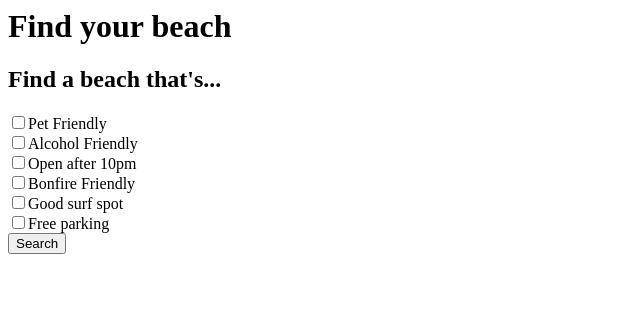
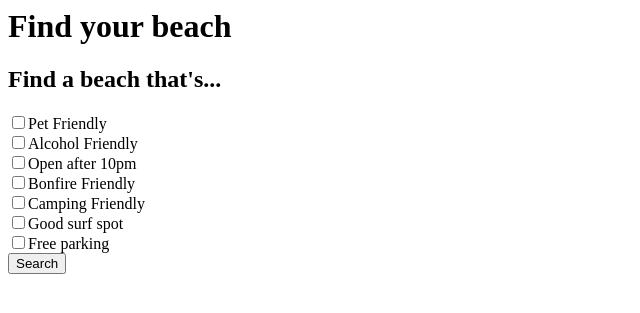
Before and after one commit to remyqpham/SantaCruzBeachFinder, a Django app: page /beaches/search in a window 1280 px wide. Shown: the top 313 px of the page, without its empty margins (0-640 px from the left). Run offline with Django 3.2, Linux system fonts and the light colour scheme.

Commit message:
added camping boolean

```diff
--- a/beaches/models.py
+++ b/beaches/models.py
@@ -13,9 +13,10 @@ class Beach(models.Model):
 	is_alcohol_friendly = models.BooleanField(default=False)
 	is_open_after_10pm = models.BooleanField(default=False)
 	is_bonfire_friendly = models.BooleanField(default=False)
+	is_camping_friendly = models.BooleanField(default=False)
 	is_good_for_surfing = models.BooleanField(default=False)
 	has_free_parking = models.BooleanField(default=False)
-	photo = models.ImageField(upload_to='beaches')
+	photo = models.ImageField(upload_to='beaches/media')
 
 	def __str__(self):
 		return self.title_text
--- a/beaches/templates/beaches/index.html
+++ b/beaches/templates/beaches/index.html
@@ -1,4 +1,4 @@
 <h1>Santa Cruz Beach Finder</h1>
 
 
-<a href="beaches/search/">Find your beach</a>
+<a href="/beaches/search/">Find your beach</a>
--- a/beaches/templates/beaches/results.html
+++ b/beaches/templates/beaches/results.html
@@ -35,6 +35,10 @@
 <h3>is_bonfire_friendly</h3>
 {{is_bonfire_friendly}}
 
+<h3>is_camping_friendly</h3>
+{{is_camping_friendly}}
+
+
 <h3>is_good_for_surfing</h3>
 {{is_good_for_surfing}}
 
--- a/beaches/templates/beaches/search.html
+++ b/beaches/templates/beaches/search.html
@@ -12,6 +12,8 @@
 <input type="checkbox" name="is_open_after_10pm" value="1">Open after 10pm<br>
 <input type="hidden" name="is_bonfire_friendly" value="0">
 <input type="checkbox" name="is_bonfire_friendly" value="1">Bonfire Friendly<br>
+<input type="hidden" name="is_camping_friendly" value="0">
+<input type="checkbox" name="is_camping_friendly" value="1">Camping Friendly<br>
 <input type="hidden" name="is_good_for_surfing" value="0">
 <input type="checkbox" name="is_good_for_surfing" value="1">Good surf spot<br>
 <input type="hidden" name="has_free_parking" value="0">
--- a/beaches/views.py
+++ b/beaches/views.py
@@ -33,6 +33,7 @@ def results(request):
 	is_alcohol_friendly = request.GET['is_alcohol_friendly']
 	is_open_after_10pm = request.GET['is_open_after_10pm']
 	is_bonfire_friendly = request.GET['is_bonfire_friendly']
+	is_camping_friendly = request.GET['is_camping_friendly']
 	is_good_for_surfing = request.GET['is_good_for_surfing']
 	has_free_parking = request.GET['has_free_parking']
 
@@ -44,6 +45,8 @@ def results(request):
 		filtered_beaches_list = filtered_beaches_list.filter(is_open_after_10pm=True)
 	if is_bonfire_friendly=='1':
 		filtered_beaches_list = filtered_beaches_list.filter(is_bonfire_friendly=True)
+	if is_camping_friendly=='1':
+		filtered_beaches_list = filtered_beaches_list.filter(is_camping_friendly=True)
 	if is_good_for_surfing=='1':
 		filtered_beaches_list = filtered_beaches_list.filter(is_good_for_surfing=True)
 	if has_free_parking=='1':
@@ -57,6 +60,7 @@ def results(request):
 		'is_alcohol_friendly':is_alcohol_friendly,
 		'is_open_after_10pm':is_open_after_10pm,
 		'is_bonfire_friendly':is_bonfire_friendly,
+		'is_camping_friendly':is_camping_friendly,
 		'is_good_for_surfing':is_good_for_surfing,
 		'has_free_parking':has_free_parking,
 	}
```
Also changed, not shown: beaches/media/cowellBeach.jpg (renamed from beaches/cowellBeach.jpg), beaches/media/mitchellsCoveBeach.jpg (renamed from beaches/mitchellsCoveBeach.jpg), beaches/migrations/0003_auto_20180305_0050.py (added), beaches/migrations/0004_beach_is_camping_friendly.py (added), beaches/mitchellsCoveBeach_e3YQK3l.jpg (deleted), beaches/mitchellsCoveBeach_jKCKHRY.jpg (deleted), db.sqlite3, 4 other files.
